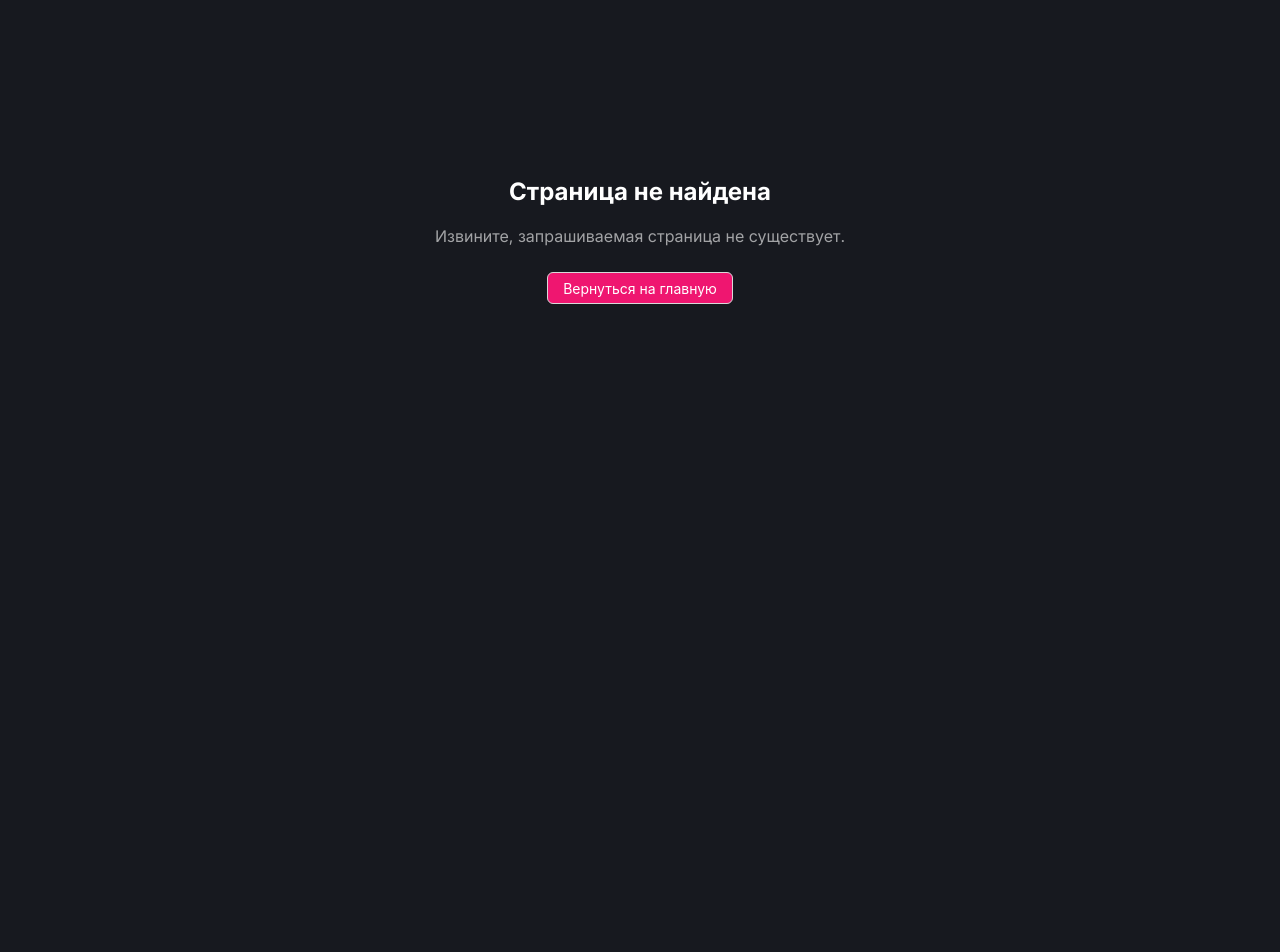
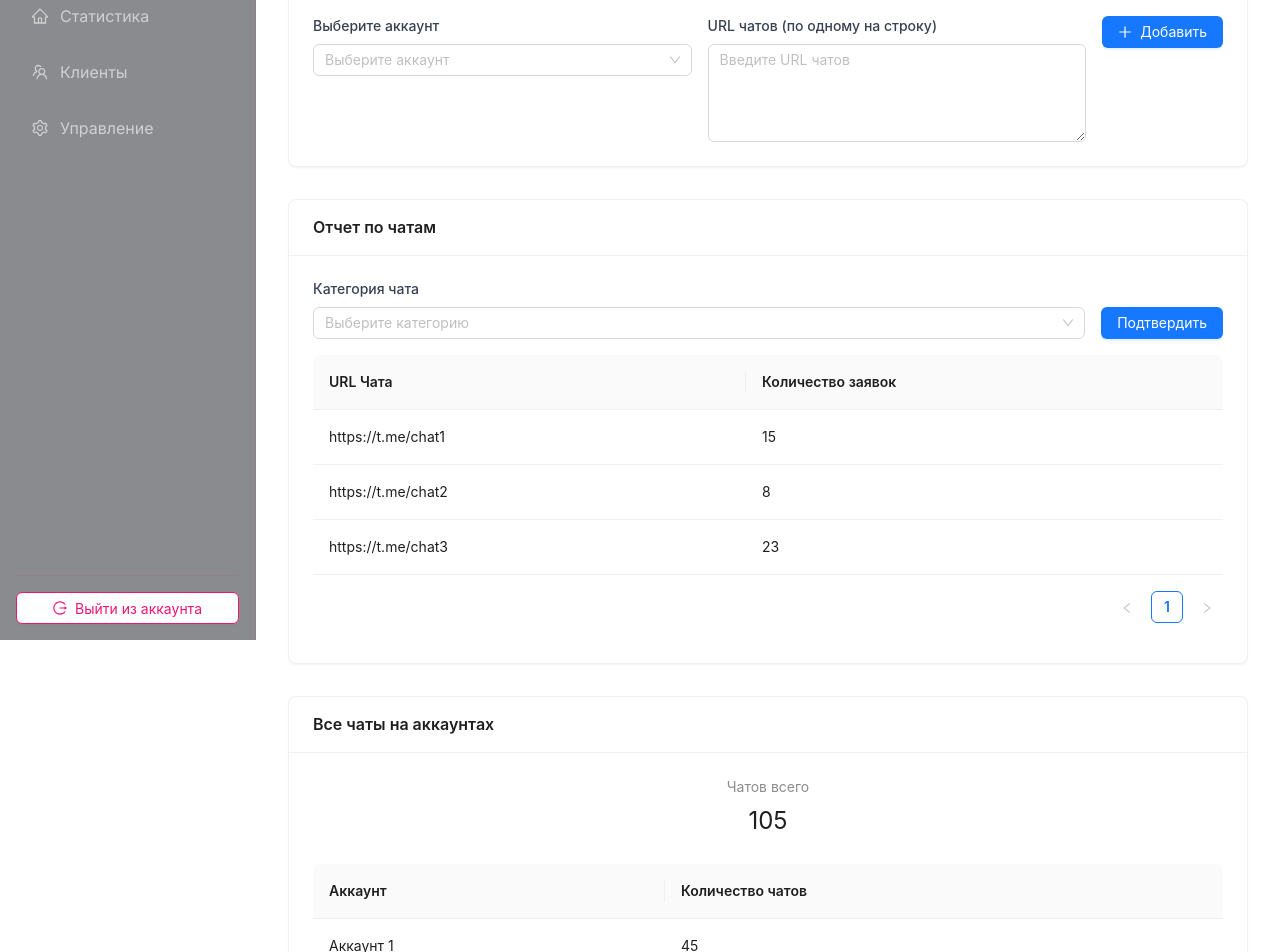
Before and after one commit to oleqpwrq/kmleadsadm, a Next.js app: page /admin/chats in a window 1280 px wide. Before the commit this address had no page. Shown: the part 160-1112 px from the top of the page. Before the commit the page ends 800 px from the top, so only its background shows below. Built offline with nearby package versions, Linux system fonts and the light colour scheme.

Commit message:
feat: добавлена страница чатов с тремя секциями: добавление чатов, отчет по чатам и список всех чатов

```diff
--- /dev/null
+++ b/src/app/admin/chats/page.tsx
@@ -0,0 +1,173 @@
+'use client';
+
+import { useState } from 'react';
+import Sidebar from '@/components/Sidebar';
+import { Card, Select, Button, Input, Table, Space, Statistic } from 'antd';
+import { PlusOutlined } from '@ant-design/icons';
+
+interface ChatReport {
+  url: string;
+  requests: number;
+}
+
+interface AccountChats {
+  account: string;
+  chatCount: number;
+}
+
+export default function ChatsPage() {
+  const [selectedAccount, setSelectedAccount] = useState<string>();
+  const [chatUrls, setChatUrls] = useState<string>('');
+  const [selectedCategory, setSelectedCategory] = useState<string>();
+
+  // Временные данные для демонстрации
+  const accounts = [
+    { value: 'account1', label: 'Аккаунт 1' },
+    { value: 'account2', label: 'Аккаунт 2' },
+    { value: 'account3', label: 'Аккаунт 3' },
+  ];
+
+  const categories = [
+    { value: 'category1', label: 'Категория 1' },
+    { value: 'category2', label: 'Категория 2' },
+    { value: 'category3', label: 'Категория 3' },
+  ];
+
+  const chatReports: ChatReport[] = [
+    { url: 'https://t.me/chat1', requests: 15 },
+    { url: 'https://t.me/chat2', requests: 8 },
+    { url: 'https://t.me/chat3', requests: 23 },
+  ];
+
+  const accountChats: AccountChats[] = [
+    { account: 'Аккаунт 1', chatCount: 45 },
+    { account: 'Аккаунт 2', chatCount: 32 },
+    { account: 'Аккаунт 3', chatCount: 28 },
+  ];
+
+  const totalChats = accountChats.reduce((sum, item) => sum + item.chatCount, 0);
+
+  const reportColumns = [
+    {
+      title: 'URL Чата',
+      dataIndex: 'url',
+      key: 'url',
+    },
+    {
+      title: 'Количество заявок',
+      dataIndex: 'requests',
+      key: 'requests',
+    },
+  ];
+
+  const accountColumns = [
+    {
+      title: 'Аккаунт',
+      dataIndex: 'account',
+      key: 'account',
+    },
+    {
+      title: 'Количество чатов',
+      dataIndex: 'chatCount',
+      key: 'chatCount',
+    },
+  ];
+
+  return (
+    <div className="flex min-h-screen bg-white">
+      <Sidebar />
+
+      <main className="flex-1 p-8 ml-64">
+        <div className="max-w-7xl mx-auto">
+          <h1 className="text-2xl font-bold text-gray-900 mb-8">Чаты</h1>
+
+          <div className="space-y-8">
+            {/* Добавление чатов */}
+            <Card title="Добавить чаты" className="shadow-sm">
+              <div className="flex items-start space-x-4">
+                <div className="flex-1">
+                  <label className="block text-sm font-medium text-gray-700 mb-2">
+                    Выберите аккаунт
+                  </label>
+                  <Select
+                    className="w-full"
+                    placeholder="Выберите аккаунт"
+                    options={accounts}
+                    value={selectedAccount}
+                    onChange={setSelectedAccount}
+                  />
+                </div>
+                <div className="flex-1">
+                  <label className="block text-sm font-medium text-gray-700 mb-2">
+                    URL чатов (по одному на строку)
+                  </label>
+                  <Input.TextArea
+                    rows={4}
+                    value={chatUrls}
+                    onChange={(e) => setChatUrls(e.target.value)}
+                    placeholder="Введите URL чатов"
+                  />
+                </div>
+                <Button
+                  type="primary"
+                  icon={<PlusOutlined />}
+                  onClick={() => console.log('Add chats', { selectedAccount, chatUrls })}
+                >
+                  Добавить
+                </Button>
+              </div>
+            </Card>
+
+            {/* Отчет по чатам */}
+            <Card title="Отчет по чатам" className="shadow-sm">
+              <div className="mb-4">
+                <div className="flex items-end space-x-4">
+                  <div className="flex-1">
+                    <label className="block text-sm font-medium text-gray-700 mb-2">
+                      Категория чата
+                    </label>
+                    <Select
+                      className="w-full"
+                      placeholder="Выберите категорию"
+                      options={categories}
+                      value={selectedCategory}
+                      onChange={setSelectedCategory}
+                    />
+                  </div>
+                  <Button
+                    type="primary"
+                    onClick={() => console.log('Filter by category', selectedCategory)}
+                  >
+                    Подтвердить
+                  </Button>
+                </div>
+              </div>
+              <Table
+                columns={reportColumns}
+                dataSource={chatReports}
+                rowKey="url"
+              />
+            </Card>
+
+            {/* Все чаты на аккаунтах */}
+            <Card title="Все чаты на аккаунтах" className="shadow-sm">
+              <div className="mb-6">
+                <Statistic
+                  title="Чатов всего"
+                  value={totalChats}
+                  className="text-center"
+                />
+              </div>
+              <Table
+                columns={accountColumns}
+                dataSource={accountChats}
+                rowKey="account"
+                pagination={false}
+              />
+            </Card>
+          </div>
+        </div>
+      </main>
+    </div>
+  );
+}
```
